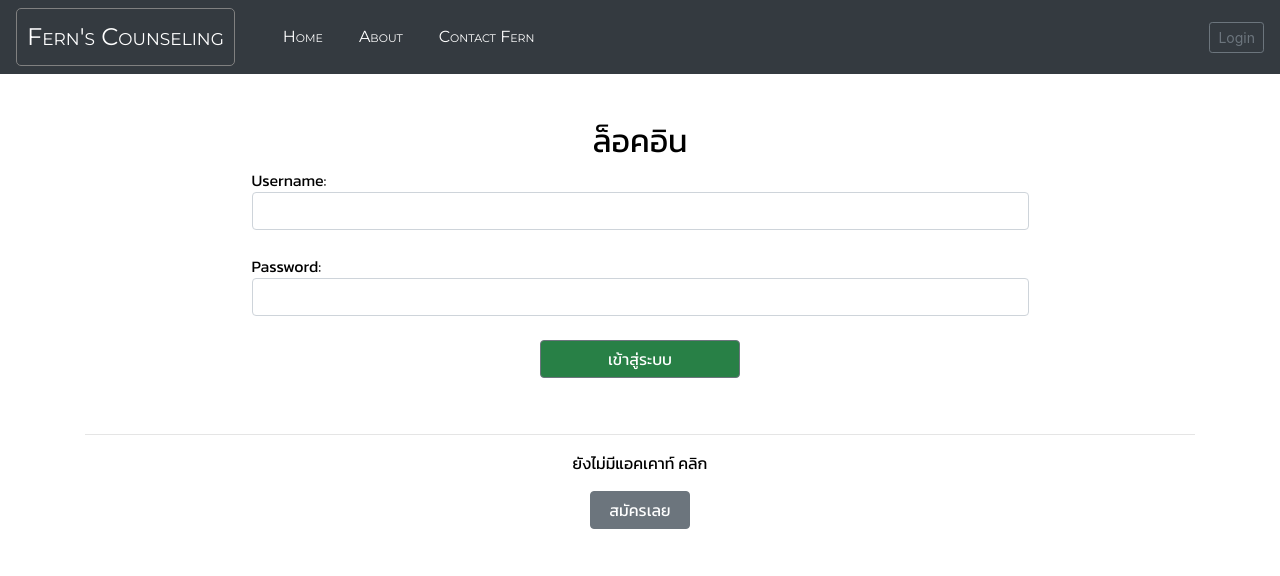
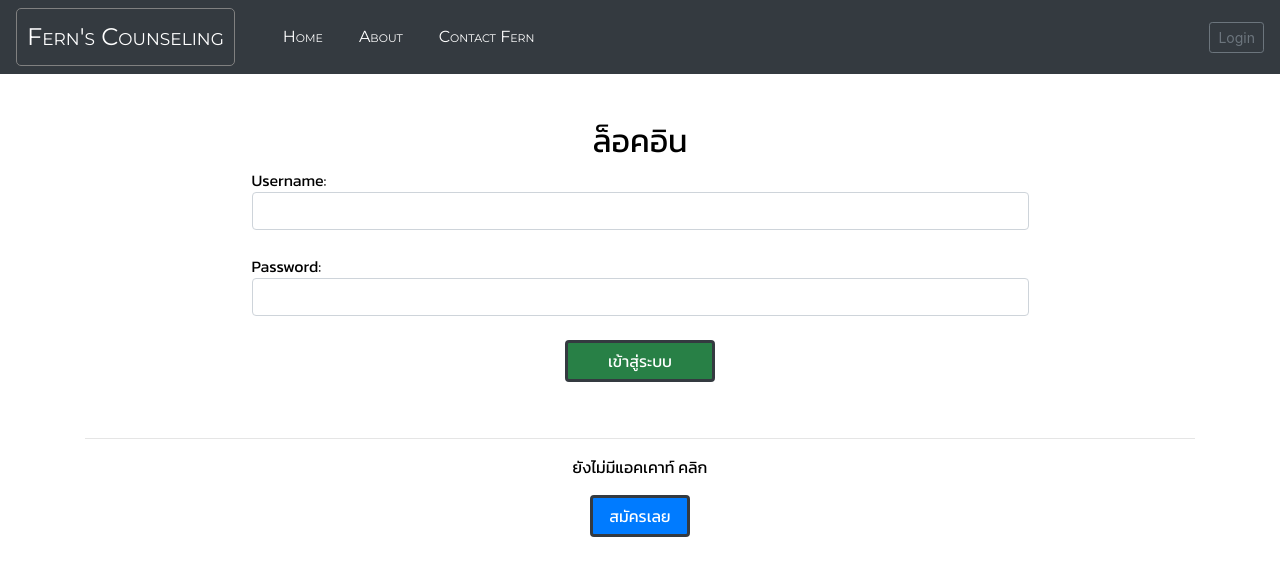
Before and after one commit to Perrottarichard/fern-psy, a React (Create React App) app: page /login in a window 1280 px wide. Shown: the top 576 px of the page. Built offline with nearby package versions, Linux system fonts and the light colour scheme; no server answers.

Commit message:
update styles

```diff
--- a/src/components/About.js
+++ b/src/components/About.js
@@ -47,17 +47,24 @@ function About() {
         <p>
           และ..มีเมตตาต่อกันและกันนะคะ
         </p>
-        <p>Education:</p>
-          มหาวิทยาลัยเชียงใหม่
-          วิทยาศาสตร์มหาบัณฑิต สาขาจิตวิทยาการปรึกษา (2557 - 2559)
-          <br />
+        <p>Education:
+
+        </p>
+        <p>มหาวิทยาลัยเชียงใหม่
+        วิทยาศาสตร์มหาบัณฑิต สาขาจิตวิทยาการปรึกษา (2557 - 2559)
+          </p>
+        <br />
+        <p>
           Chiangmai University
           Master of Science in Counseling Psychology (2014 - 2016)
           มหาวิทยาลัยเชียงใหม่
           วิทยาศาสตร์บัณฑิต สาขาจิตวิทยา (2544 - 2547)
-          <br />
+          </p>
+        <br />
+        <p>
           Chiangmai University
           Bachelor of Science in Counseling Psychology (2001 - 2004)
+          </p>
       </Container>
 
 
--- a/src/components/ContactForm.js
+++ b/src/components/ContactForm.js
@@ -33,7 +33,10 @@ const labelStyle = {
 }
 const contactButtonStyle = {
   float: 'center',
-  width: '200px',
+  width: '150px',
+  borderColor: '#343a40',
+  borderWidth: '3px',
+  borderStyle: 'solid',
   marginBottom: '20px',
   fontFamily: 'Kanit',
   backgroundColor: '#288046'
--- a/src/components/ForumDisplayAll.js
+++ b/src/components/ForumDisplayAll.js
@@ -91,6 +91,7 @@ const postButtonDivStyle = {
 const postButtonStyle = {
   borderColor: '#343a40',
   borderWidth: '3px',
+  width: '150px',
   borderStyle: 'solid',
   fontFamily: 'Kanit',
   backgroundColor: '#288046'
--- a/src/components/ForumLandingPage.js
+++ b/src/components/ForumLandingPage.js
@@ -38,7 +38,10 @@ const chooseTagColor = (passed) => {
       postition: 'relative',
       color: 'white',
       fontSize: '40px',
-      padding: '10px'
+      padding: '10px',
+      // borderColor: '#e0e0eb',
+      borderStyle: 'double',
+      borderWidth: '4px'
     }
   } else {
     return {
@@ -78,6 +81,7 @@ const postButtonDivStyle = {
 const postButtonStyle = {
   borderColor: '#343a40',
   borderWidth: '3px',
+  width: '150px',
   borderStyle: 'solid',
   fontFamily: 'Kanit',
   backgroundColor: '#288046'
--- a/src/components/LoginForm.js
+++ b/src/components/LoginForm.js
@@ -31,7 +31,10 @@ const labelStyle = {
 }
 const loginButtonStyle = {
   float: 'center',
-  width: '200px',
+  borderColor: '#343a40',
+  borderWidth: '3px',
+  borderStyle: 'solid',
+  width: '150px',
   backgroundColor: '#288046',
   fontFamily: 'Kanit'
 }
--- a/src/components/RegisterForm.js
+++ b/src/components/RegisterForm.js
@@ -15,6 +15,8 @@ const registerButtonStyle = {
   fontFamily: 'Kanit',
   float: 'center',
   width: '100px',
+  borderColor: '#343a40',
+  borderWidth: '3px',
 }
 const formDivStyle = {
   display: 'block',
@@ -147,7 +149,7 @@ const RegisterForm = () => {
           </div>
           :
           <div style={formDivStyle}>
-            <Button style={registerButtonStyle} color='secondary' onClick={toggle}>{'สมัครเลย'}</Button>
+            <Button style={registerButtonStyle} color='primary' onClick={toggle}>{'สมัครเลย'}</Button>
             <Modal autoFocus={true} isOpen={modal} toggle={toggle} modalTransition={{ timeout: 300 }} >
               <ModalBody>
                 <h2 style={textStyle}>สมัครเข้าใช้งาน</h2>
--- a/src/components/SingleTagDisplay.js
+++ b/src/components/SingleTagDisplay.js
@@ -78,6 +78,7 @@ const postButtonDivStyle = {
 const postButtonStyle = {
   borderColor: '#343a40',
   borderWidth: '3px',
+  width: '150px',
   borderStyle: 'solid',
   fontFamily: 'Kanit',
   backgroundColor: '#288046'
```
